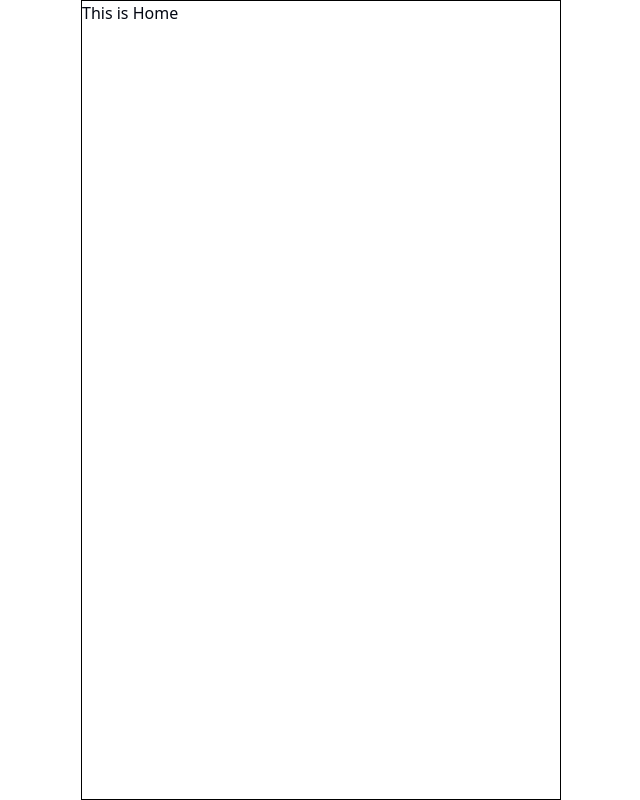
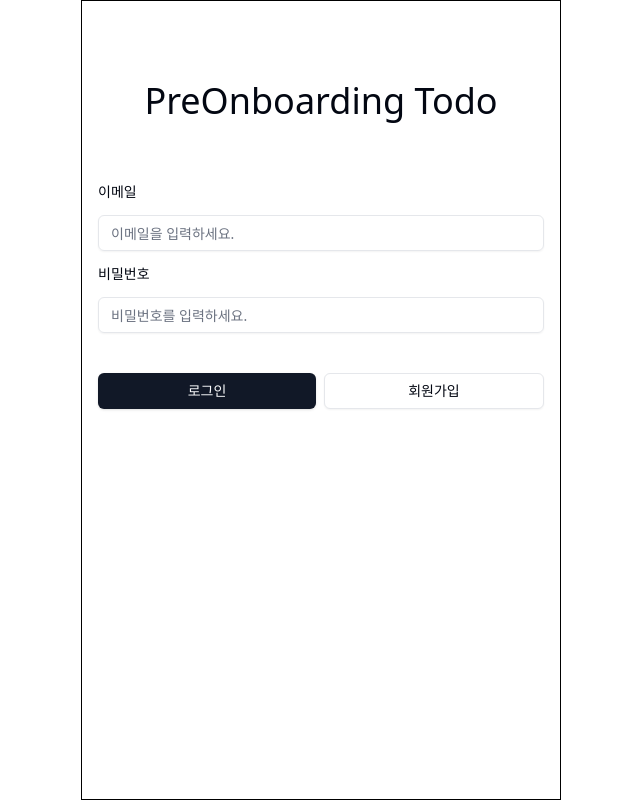
Before and after one commit to gs0428/wanted-pre-onboarding-challenge-fe-27, a React (Vite) app: page /auth in a window 1280 px wide. Shown: the whole page, without its empty margins (319-959 px from the left). Built offline with nearby package versions, Linux system fonts and the light colour scheme.

Commit message:
feat: 로그인 화면 기본적인 틀 구현

```diff
--- a/src/App.tsx
+++ b/src/App.tsx
@@ -1,6 +1,7 @@
 import { Navigate, Route, Routes } from "react-router-dom";
 import Home from "./pages/Home";
 import Layout from "./components/layout";
+import Signup from "./pages/Signup";
 
 function App() {
   return (
@@ -8,6 +9,7 @@ function App() {
       <Route path="/" element={<Navigate to="/auth" />} />
       <Route path="/" element={<Layout />}>
         <Route path="auth" element={<Home />} />
+        <Route path="auth/signup" element={<Signup />} />
       </Route>
     </Routes>
   );
--- a/src/index.css
+++ b/src/index.css
@@ -9,6 +9,10 @@ body {
   border: 1px solid black;
   max-width: 480px;
   height: 100vh;
+}
+
+#root {
+  height: 100%;
 }
 
 @layer base {
--- a/src/pages/Home.tsx
+++ b/src/pages/Home.tsx
@@ -1,5 +1,65 @@
+import { Button } from "@/components/ui/button";
+import { Input } from "@/components/ui/input";
+import { Label } from "@/components/ui/label";
+import { useState } from "react";
+import { useNavigate } from "react-router-dom";
+
 const Home = () => {
-  return <div>This is Home</div>;
+  const [user, setUser] = useState({
+    email: "",
+    password: "",
+  });
+
+  const navigate = useNavigate();
+
+  const onChange = (e: React.ChangeEvent<HTMLInputElement>) => {
+    const { id, value } = e.target;
+    setUser({
+      ...user,
+      [id]: value,
+    });
+  };
+
+  const onSubmit = () => {
+    alert("로그인 버튼 클릭");
+  };
+
+  const onClickSignup = () => {
+    navigate("/auth/signup");
+  };
+  return (
+    <section className="flex flex-col gap-16 h-full py-20">
+      <h1 className="self-center text-4xl">PreOnboarding Todo</h1>
+      <form className="flex flex-col gap-10 px-4" onSubmit={onSubmit}>
+        <div className="flex flex-col gap-4">
+          <Label htmlFor="email">이메일</Label>
+          <Input
+            id="email"
+            type="email"
+            placeholder="이메일을 입력하세요."
+            value={user.email}
+            onChange={onChange}
+          />
+          <Label htmlFor="password">비밀번호</Label>
+          <Input
+            id="password"
+            type="password"
+            placeholder="비밀번호를 입력하세요."
+            value={user.password}
+            onChange={onChange}
+          />
+        </div>
+        <div className="flex gap-2">
+          <Button className="flex-1" onClick={onSubmit}>
+            로그인
+          </Button>
+          <Button className="flex-1" variant="outline" onClick={onClickSignup}>
+            회원가입
+          </Button>
+        </div>
+      </form>
+    </section>
+  );
 };
 
 export default Home;
--- /dev/null
+++ b/src/pages/Signup.tsx
@@ -0,0 +1,5 @@
+const Signup = () => {
+  return <div>Signup</div>;
+};
+
+export default Signup;
```
